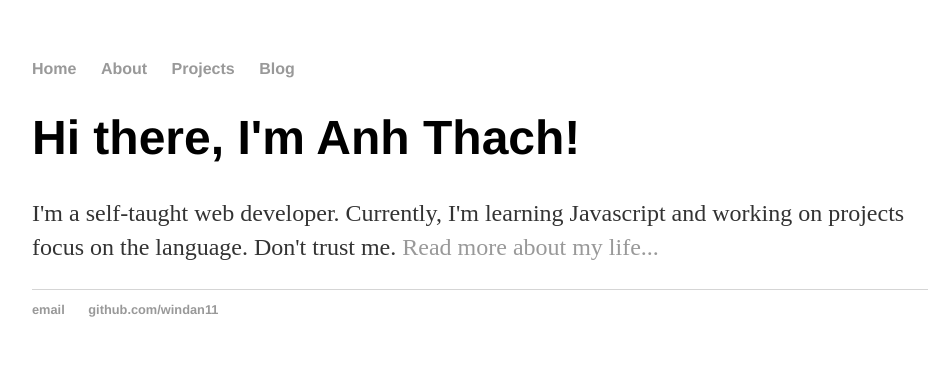
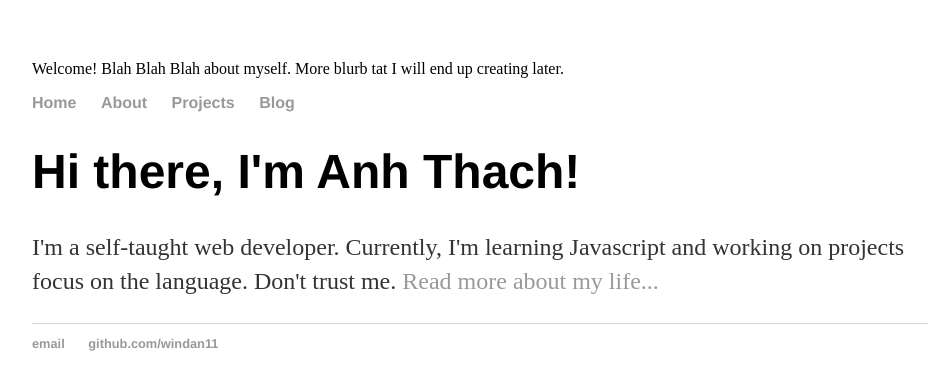
Before and after one commit to windan11/windan11.github.io, a Jekyll site: the page built from index.html, in a window 1280 px wide. Shown: the top 390 px of the page, without its empty margins (160-1095 px from the left). Built offline with Jekyll 4.4.1, drawn with Linux system fonts in a browser that asks for light colours.

Commit message:
Update layout to preferences
Update html to preferences

```diff
--- a/_layouts/default.html
+++ b/_layouts/default.html
@@ -6,7 +6,12 @@
 			<link rel="stylesheet" type="text/css" href="/css/main.css">
 		</head>
 		<body>
-			<nav>
+			<section class="hero">
+				<div id="hero">
+					Welcome! Blah Blah Blah about myself. More blurb tat I will end up creating later.
+				</div>
+			</section>
+			<nav class="header">
 	    		<ul>
 	        		<li><a href="/">Home</a></li>
 		        	<li><a href="/about">About</a></li>
```
